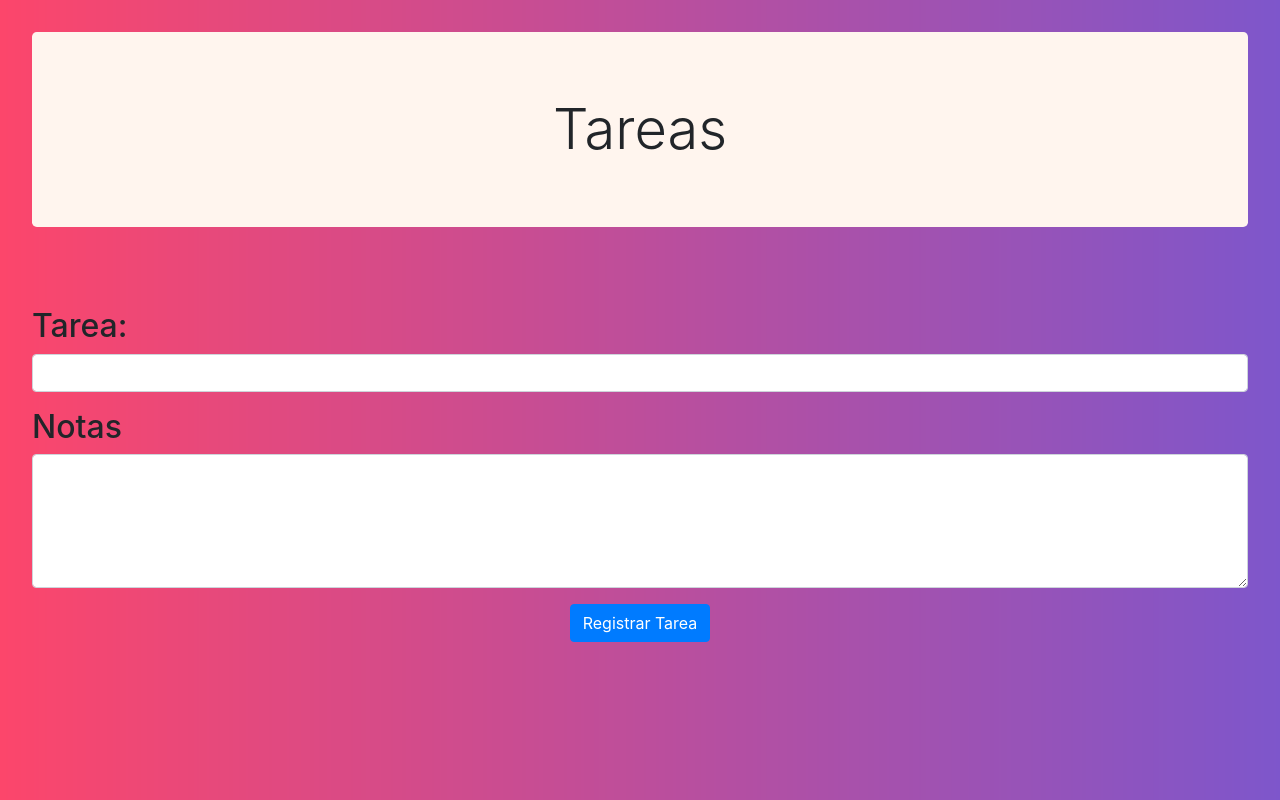
After one commit to RichyVaca/AppOrganizadorPersonal, a Python web app: template templates/tareas.html in a window 1280 px wide. The commit adds this page. Run offline with Jinja, Linux system fonts and the light colour scheme; the template is opened without the code that fills it, so the values that code supplies are empty.

Commit message:
ActualizandoTareas

```diff
--- a/static/css/style.css
+++ b/static/css/style.css
@@ -36,6 +36,6 @@ body.bodyr{
 body.bodyp{
   margin-right: 2rem;
   margin-left: 2rem;
-  margin-top: 4rem;
+  margin-top: 2rem;
   margin-bottom: 4rem;
   background-image: url("../img/cool-background\(3\).png");
--- /dev/null
+++ b/templates/tareas.html
@@ -0,0 +1,36 @@
+<!DOCTYPE html>
+<html lang="en">
+<head>
+  <meta charset="UTF-8">
+  <meta name="viewport" content="width=device-width, initial-scale=1.0">
+  <meta http-equiv="X-UA-Compatible" content="ie=edge">
+  <link rel="stylesheet" href="../static/css/bootstrap.css">
+  <link rel="stylesheet" href="../static/css/bootstrap-grid.css">
+  <link rel="stylesheet" href="../static/css/bootstrap-reboot.css">
+  <link rel="stylesheet" href="../static/css/style.css">
+  <title>Tareas</title>
+</head>
+<body class="bodyp">
+  <form action="/click_registrarTarea" method="POST">
+    <center>
+      <h1 class="display-4 jumbotron">Tareas</h1>
+    </center>
+      <br>
+      <br>
+      <div class="form-group">
+        <label class="h2">Tarea:</label>
+        <center><input type="text" name="nombreTarea" class="form-control"></center>
+      </div>
+      <div class="form-group">
+        <label class="h2">Notas</label>
+        <center><textarea name="nota" class="form-control" rows="5"></textarea></center>
+      </div>
+
+    <center>
+      <input type="submit" class="btn btn-primary" value="Registrar Tarea" onclick="alert('¡Tarea registrada')">
+    </center>
+  </form>
+
+
+</body>
+</html>
```
Also changed, not shown: main.py (+23 -6 lines), templates/principal.html (+18 -1 lines).
